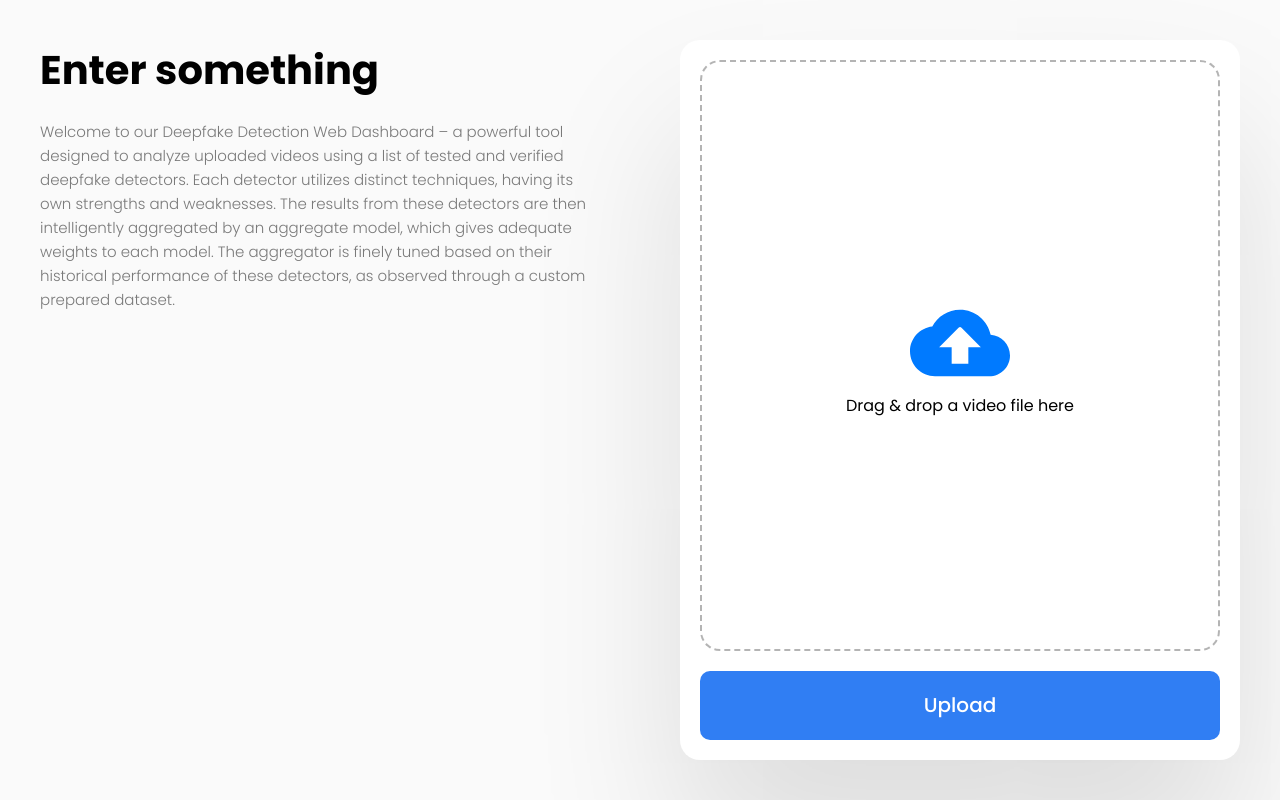
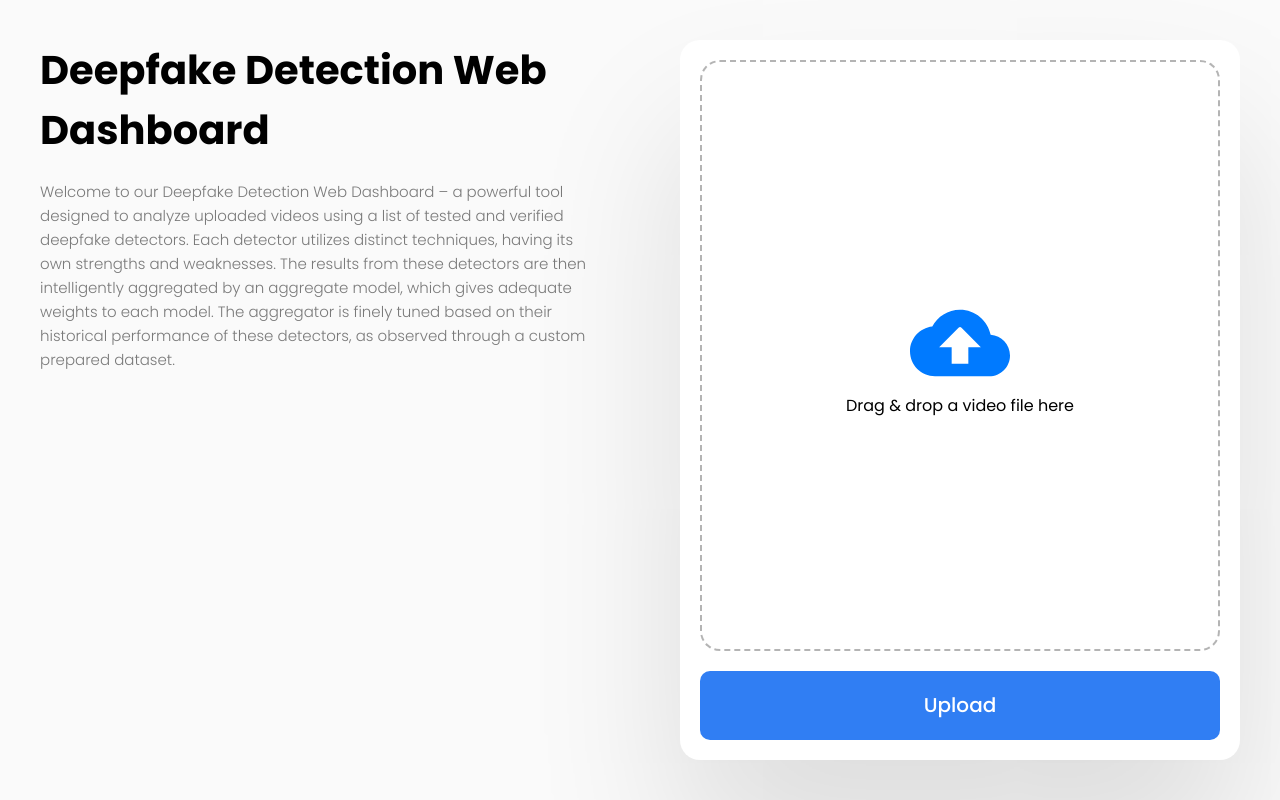
Before and after one commit to teamStarks18/project-repo, a React (Vite) app: page / in a window 1280 px wide. Built offline with nearby package versions, Linux system fonts and the light colour scheme.

Commit message:
Update App.jsx

```diff
--- a/src/App.jsx
+++ b/src/App.jsx
@@ -177,7 +177,7 @@ const App = () => {
             </div>
           ) : (
             <div className='no-result-content'>
-              <div className='main-txt'>Enter something</div>
+              <div className='main-txt'>Deepfake Detection Web Dashboard</div>
               <div className='sub-txt'>
                 Welcome to our Deepfake Detection Web Dashboard – a powerful tool designed to analyze uploaded videos using a list of tested and verified deepfake detectors. Each detector utilizes distinct techniques, having its own strengths and weaknesses. The results from these detectors are then intelligently aggregated by an aggregate model, which gives adequate weights to each model. The aggregator is finely tuned based on their historical performance of these detectors, as observed through a custom prepared dataset.
               </div>
```
